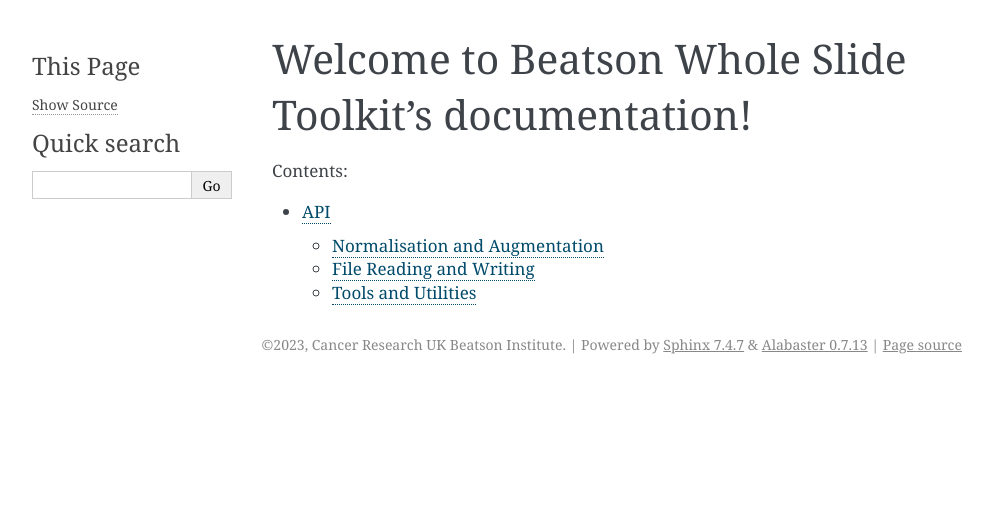
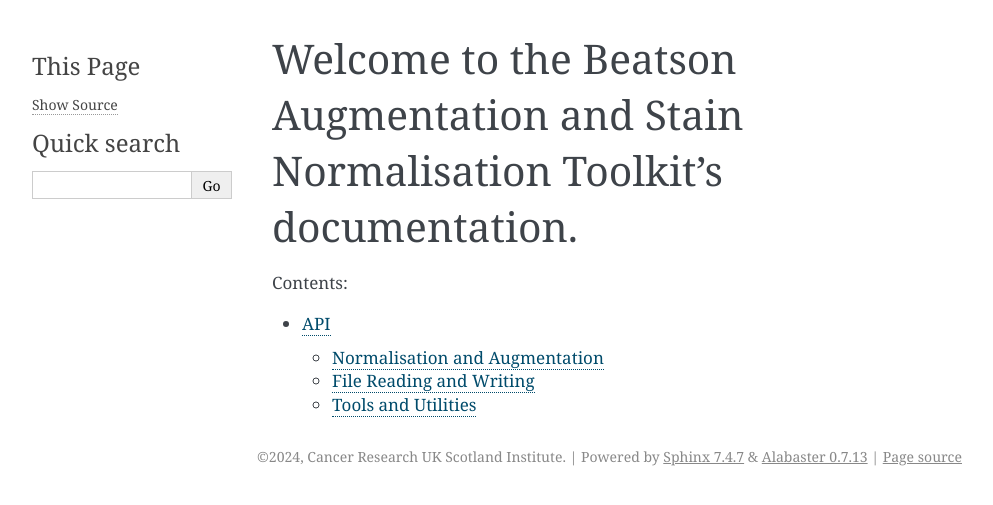
Before and after one commit to cwalshai/beatson-augmentation-stain-normalisation-toolkit, a Sphinx documentation site: the page built from docs/source/index.rst, in a window 1280 px wide. Shown: the top 505 px of the page, without its empty margins (148-1141 px from the left). Built offline with Sphinx 7.4.7, drawn with Linux system fonts in a browser that asks for light colours; pages that are not in the unit, such as notebooks, are missing from menus.

Commit message:
updated docs source

```diff
--- a/docs/source/conf.py
+++ b/docs/source/conf.py
@@ -12,14 +12,14 @@
 #
 import os
 import sys
-sys.path.insert(0, "/home/local/BICR/cwalsh/workspace/normalisation/beast")
+sys.path.insert(0, "/home/chris/workspace/beatson-augmentation-stain-normalisation-toolkit")
 
 
 # -- Project information -----------------------------------------------------
 
 # project = 'BSNAP - Beatson Stain Normalisation and Augmentation Package'
 project = 'BEAST - Beatson Augmentation and Stain Normalisation Toolkit'
-copyright = '2023, Cancer Research UK Beatson Institute'
+copyright = '2024, Cancer Research UK Scotland Institute'
 author = 'Chris Walsh & Robert Insall'
 
 # -- General configuration ---------------------------------------------------
--- a/docs/source/index.rst
+++ b/docs/source/index.rst
@@ -3,7 +3,7 @@
    You can adapt this file completely to your liking, but it should at least
    contain the root `toctree` directive.
 
-Welcome to Beatson Whole Slide Toolkit's documentation!
+Welcome to the Beatson Augmentation and Stain Normalisation Toolkit's documentation.
 =======================================================
 
 .. toctree::
```
